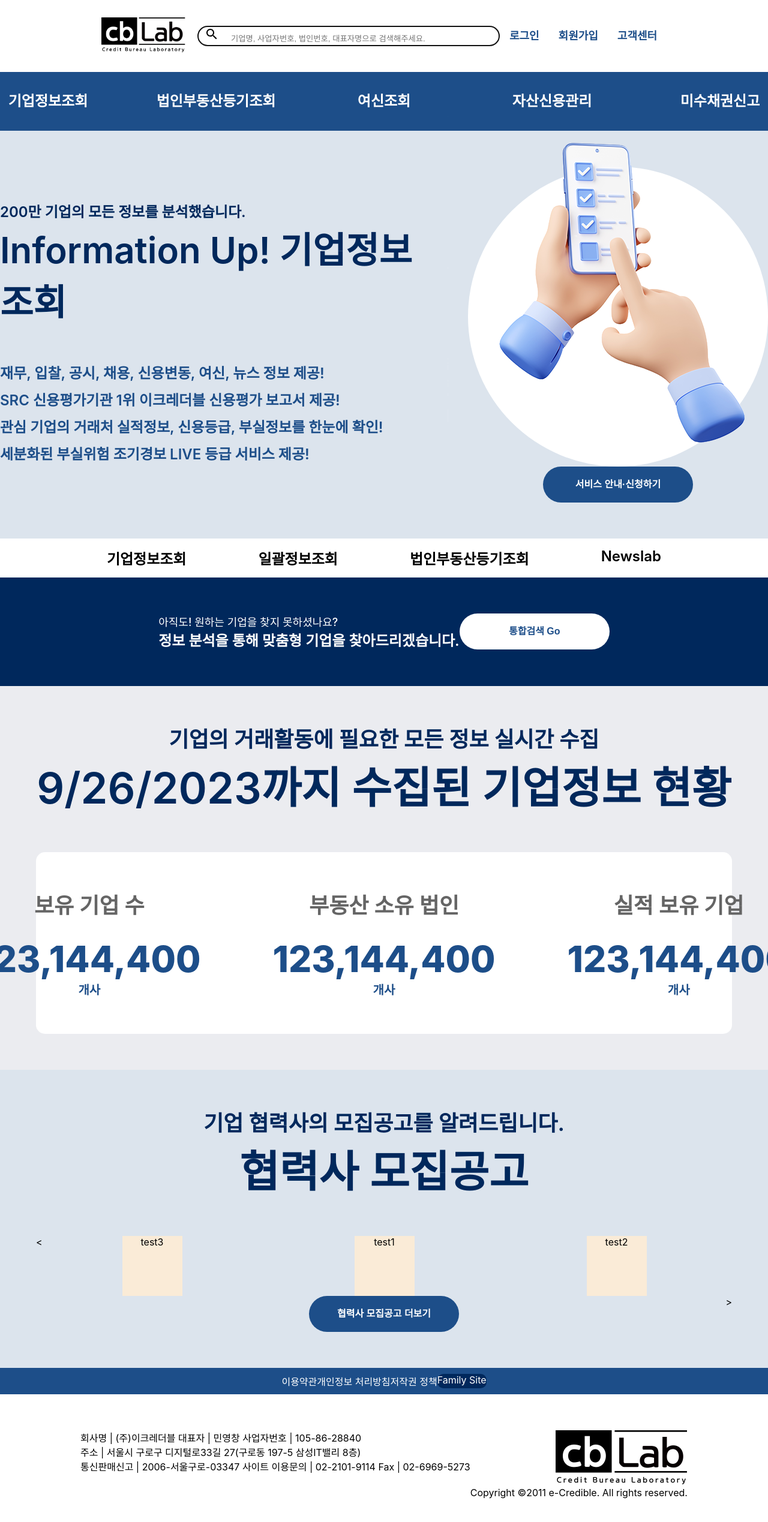
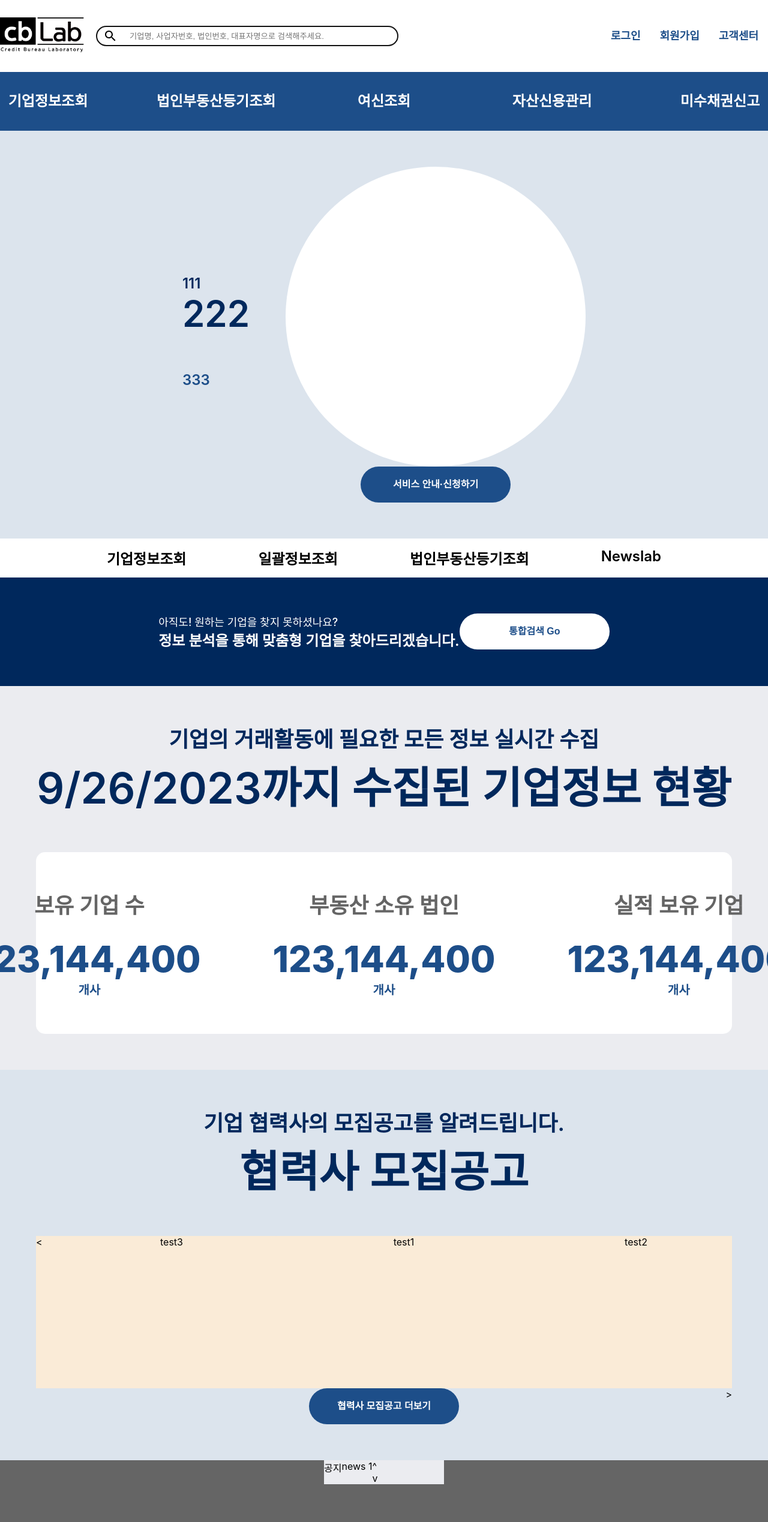
Before and after one commit to hongzina/cblab, a React (Create React App) app: page / in a window 1280 px wide. Shown: the top 2538 px of the page at 60% size. Built offline with nearby package versions, Linux system fonts and the light colour scheme.

Commit message:
comp_mid_4

```diff
--- a/src/App.css
+++ b/src/App.css
@@ -42,6 +42,13 @@ button{
   background: #ffffff;
 }
 
+.header-wrapper {
+  width: 100%;
+  max-width: 1400px;
+  display: flex;
+  flex-direction: row;
+}
+
 .logo-wrapper{
   display: inline-block;
   margin-top: auto;
@@ -61,20 +68,19 @@ button{
 }
 
 .search-input-wrapper{
-  padding: 0 10px; vertical-align: middle;
+  padding: 0 10px; vertical-align: middle; display: flex; flex-direction: row; height: 100%;
 }
 
 .header-buttons-wrapper {
-  margin-top: auto;
-  margin-bottom: auto;
+  margin: auto 0 auto auto;
 }
 
 .search-icon{
-
+  margin-top: auto; margin-bottom: auto;
 }
 
 .search-input{
-  border: none; width: 400px; background: none; padding-left: 20px;
+  border: none; width: 400px; background: none; padding-left: 20px; outline: none; margin-top: auto; margin-bottom: auto;
 }
 
 
@@ -144,9 +150,7 @@ button{
 
 }
 
-.menu-inactive {
-  display: none;
-}
+.menu-inactive { display: none;}
 
 
 
@@ -265,6 +269,7 @@ button{
 
 
 .footer{
+
 }
 
 .footer-first{
@@ -292,11 +297,12 @@ button{
   display: flex;
   flex-direction: row;
   justify-content: center;
-  margin: 60px 0;
+  padding-top: 30px;
+  padding-bottom: 30px;
 }
 
 .last-l{
-
+  margin: auto 0 0 0;
 }
 
 .last-r{
@@ -304,9 +310,10 @@ button{
 }
 
 .slick-card {
-  width: 100px;
-  height: 100px;
+  width: 452px;
+  height: 254px;
   background-color: antiquewhite;
+  border-radius: 15px;
   margin-left: auto;
   margin-right: auto;
 }
@@ -322,3 +329,44 @@ button{
   left: 0px;
   z-index: 30;
 }
+
+.footer-dropdown-wrapper {
+  position: relative;
+}
+
+.footer-dropdown-active {
+  position: absolute;
+  display: flex;
+  flex-direction: column;
+  height: auto;
+  z-index: 30;
+  background-color: #00285c;
+}
+
+.footer-dropdown {
+  position: absolute;
+  height: 0px;
+  opacity: 0;
+  pointer-events: none;
+}
+
+.news {
+  background-color: #656565;
+  height: 500px;
+}
+
+.news-carousel-wrapper {
+  background-color: #ebecf0;
+  width: 200px;
+  margin: 0 auto 0 auto;
+}
+
+.news-carousel {
+  display: flex;
+  flex-direction: row;
+}
+
+.news-arrows {
+  display: flex;
+  flex-direction: column;
+}
--- a/src/App.js
+++ b/src/App.js
@@ -7,7 +7,7 @@ import Footer from "./components/Footer";
 
 function App() {
   return (
-    <div className="">
+    <div className="app">
       {/* <header className="App-header">
 
       </header> */}
--- a/src/components/Footer.js
+++ b/src/components/Footer.js
@@ -1,6 +1,18 @@
 import { useState } from "react";
 
 export default function Footer() {
+
+    const dropdownMenus = [
+        {
+            name: "menu 1",
+        },
+        {
+            name: "menu 2",
+        },
+        {
+            name: "menu 3",
+        },
+    ];
 
     return (
         <div className="footer">
@@ -11,7 +23,7 @@ export default function Footer() {
                     <div>저작권 정책</div>
                 </div>
                 <div className="first-r">
-                    <div>Family Site</div>
+                    <Dropdown data={dropdownMenus} />
                 </div>
             </div>
             <div className="footer-last">
@@ -36,3 +48,18 @@ export default function Footer() {
         </div>
     );
 }
+
+function Dropdown({ data }) {
+    const [isActive, setIsActive] = useState(false);
+
+    return (
+        <div className="footer-dropdown-wrapper" onClick={() => setIsActive(!isActive)}>
+            <div>Family Site</div>
+            <div className={`footer-dropdown${isActive ? "-active" : ""}`}>
+                {data.map((item) => (
+                    <div>{item.name}</div>
+                ))}
+            </div>
+        </div>
+    );
+}
--- a/src/components/Header.js
+++ b/src/components/Header.js
@@ -7,6 +7,7 @@ export default function Header() {
 
     return (
         <div className="header">
+            <div className="header-wrapper">
                 {/* logo */}
                 <div className="logo-wrapper">
                     <img src="./images/logo_cbLab.png" />
@@ -14,11 +15,9 @@ export default function Header() {
 
                 {/* search bar */}
                 <div className="searchbar-wrapper">
-                <div className="">
                     <div className="search-input-wrapper">
                         <SearchIcon className="search-icon" />
                         <input className="search-input" value={query} onChange={(e) => setQuery(e.target.value)} placeholder="기업명, 사업자번호, 법인번호, 대표자명으로 검색해주세요." />
-                    </div>
                     </div>
                 </div>
 
@@ -35,6 +34,7 @@ export default function Header() {
                         고객센터
                     </button>
                 </div>
+            </div>
 
         </div>
     );
--- a/src/pages/home.js
+++ b/src/pages/home.js
@@ -7,6 +7,7 @@ import Carousel from "../components/Carousel";
 export default function Home() {
     const [currentBanner, setCurrentBanner] = useState(0);
     const [currentDate, setCurrentDate] = useState(new Date());
+    const [currentNews, setCurrentNews] = useState(0);
 
     const banners = [
         {
@@ -78,12 +79,24 @@ export default function Home() {
         },
     ];
 
+    const newsData = [
+        {
+            name: "news 1",
+        },
+        {
+            name: "news 2",
+        },
+        {
+            name: "news 3",
+        },
+    ];
+
 
     useEffect(() => {
 		const interval = setInterval(() => {
             if (currentBanner >= 3) setCurrentBanner(0);
             else setCurrentBanner(currentBanner + 1);
-		}, 100000000);
+		}, 5000);
 
 		return () => {
 			clearInterval(interval);
@@ -105,6 +118,7 @@ export default function Home() {
                         </div>
                     ))}
                 </div>
+
                 <div className="notice-banner">
                     <div className="notice-text">
                         <div className="alert-sub">
@@ -172,6 +186,21 @@ export default function Home() {
                     </button>
                 </div>
             </div>
+
+            {/* 공지사항 */}
+            <div className="news">
+                <div className="news-carousel-wrapper">
+                    <div className="news-carousel">
+                        <div>공지</div>
+                        <div>{newsData[currentNews].name}</div>
+                        <div className="news-arrows">
+                            <div onClick={() => setCurrentNews(currentNews === 0 ? newsData.length - 1 : currentNews - 1)}>^</div>
+                            <div onClick={() => setCurrentNews(currentNews == newsData.length - 1 ? 0 : currentNews + 1)}>v</div>
+                        </div>
+                    </div>
+                </div>
+            </div>
+
             {/* Footer */}
             <Footer />
         </div>
```
Lines whose indentation alone changed are shown as unchanged.
